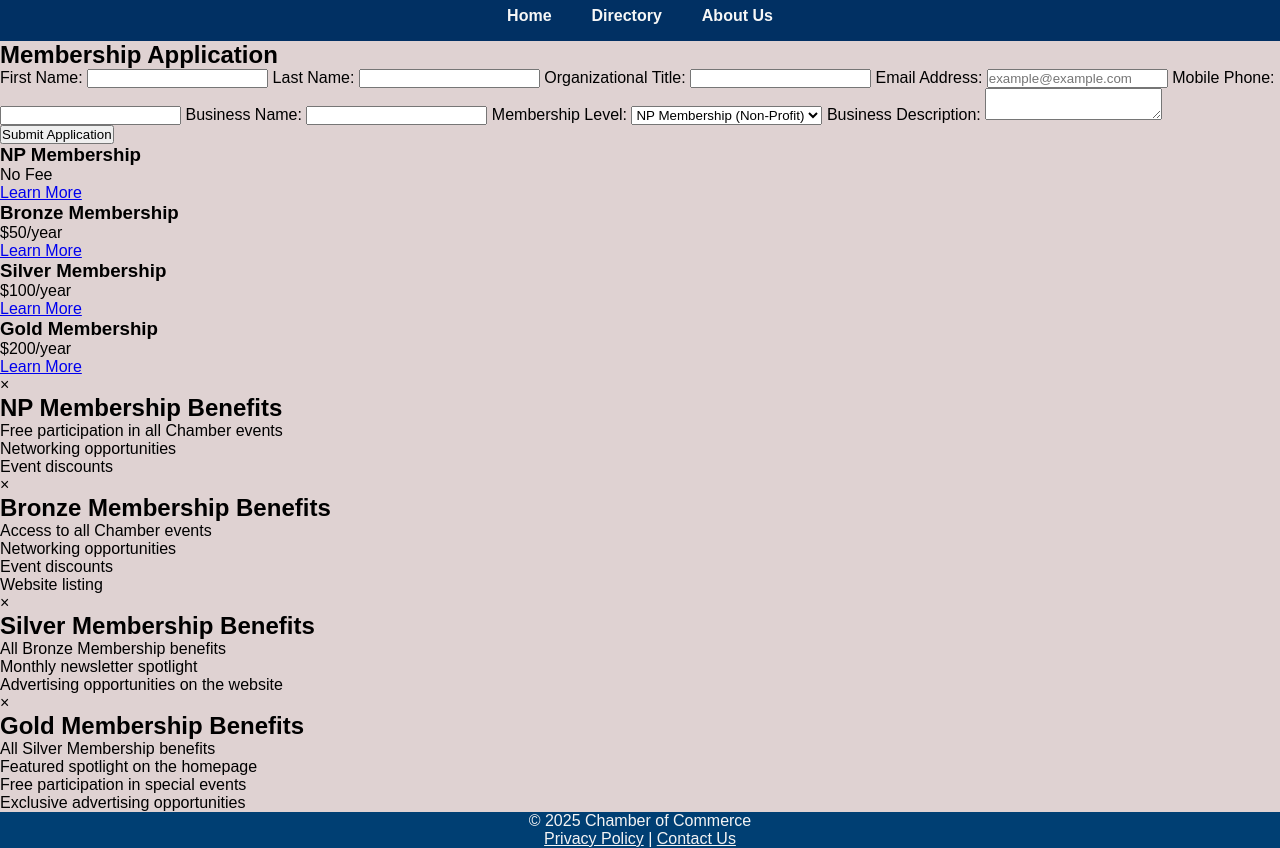
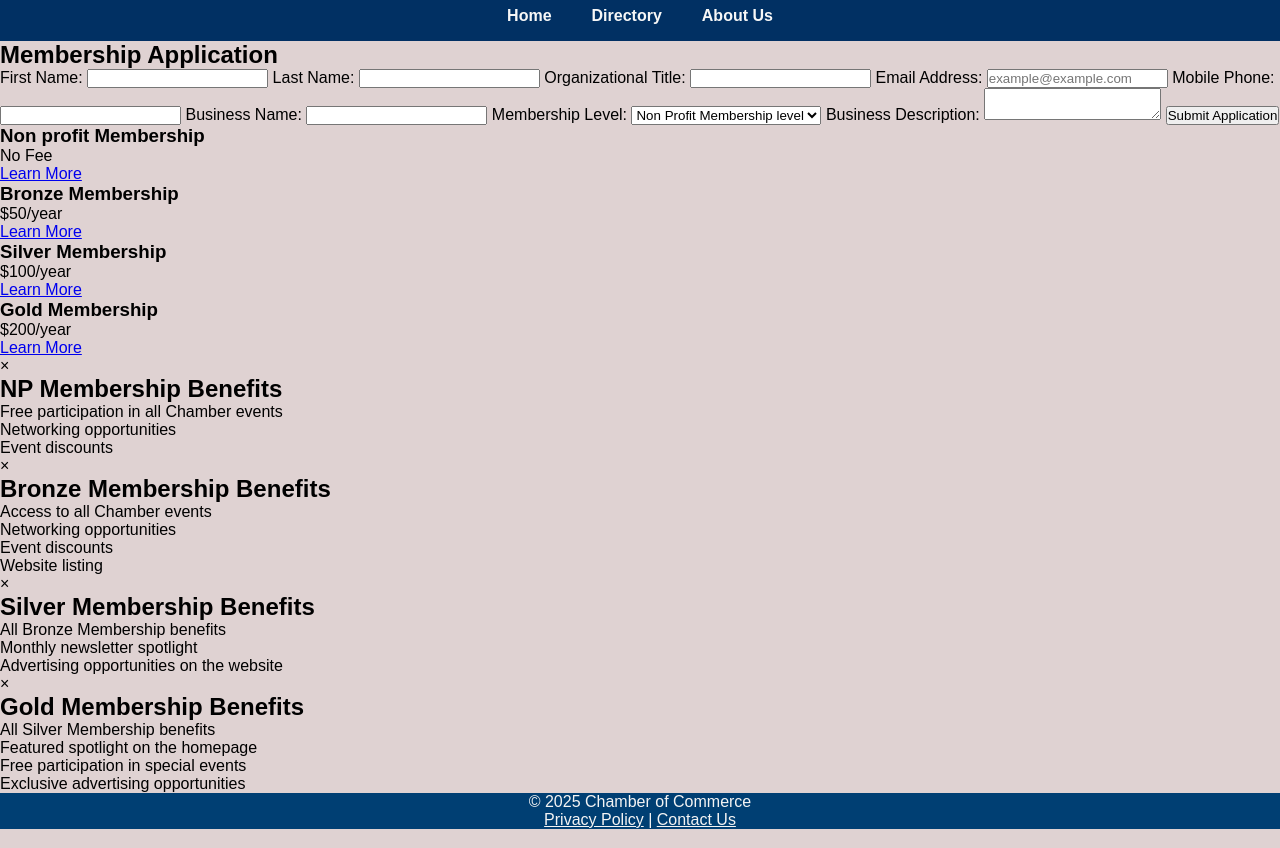
Before and after one commit to salehish/wdd231, a plain HTML site: page chamber/join.html in a window 1280 px wide. Shown: the part 56-904 px from the top of the page. Drawn offline with Linux system fonts and the light colour scheme; files whose address does not match are found by name.

Commit message:
new change join.html

```diff
--- a/chamber/join.html
+++ b/chamber/join.html
@@ -42,7 +42,7 @@
 
                 <label for="membership-level">Membership Level:</label>
                 <select id="membership-level" name="membership-level" required title="Select your membership level">
-                    <option value="NP Membership">NP Membership (Non-Profit)</option>
+                    <option value="NP Membership">Non Profit Membership level</option>
                     <option value="Bronze Membership">Bronze Membership</option>
                     <option value="Silver Membership">Silver Membership</option>
                     <option value="Gold Membership">Gold Membership</option>
@@ -58,7 +58,7 @@
 
             <div id="membership-cards">
                 <div class="card" id="np-membership">
-                    <h3>NP Membership</h3>
+                    <h3>Non profit Membership</h3>
                     <p>No Fee</p>
                     <a href="#np-modal" data-toggle="modal">Learn More</a>
                 </div>
```
